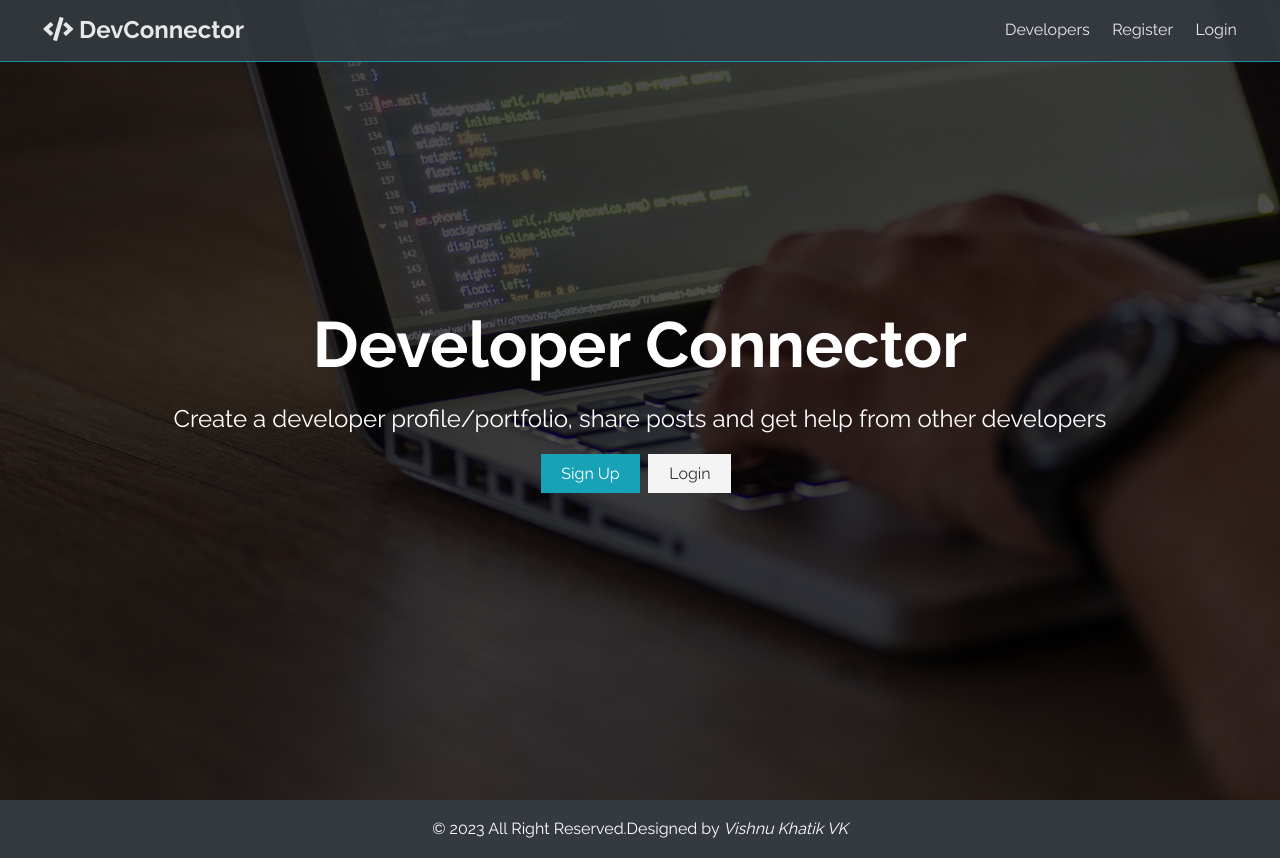
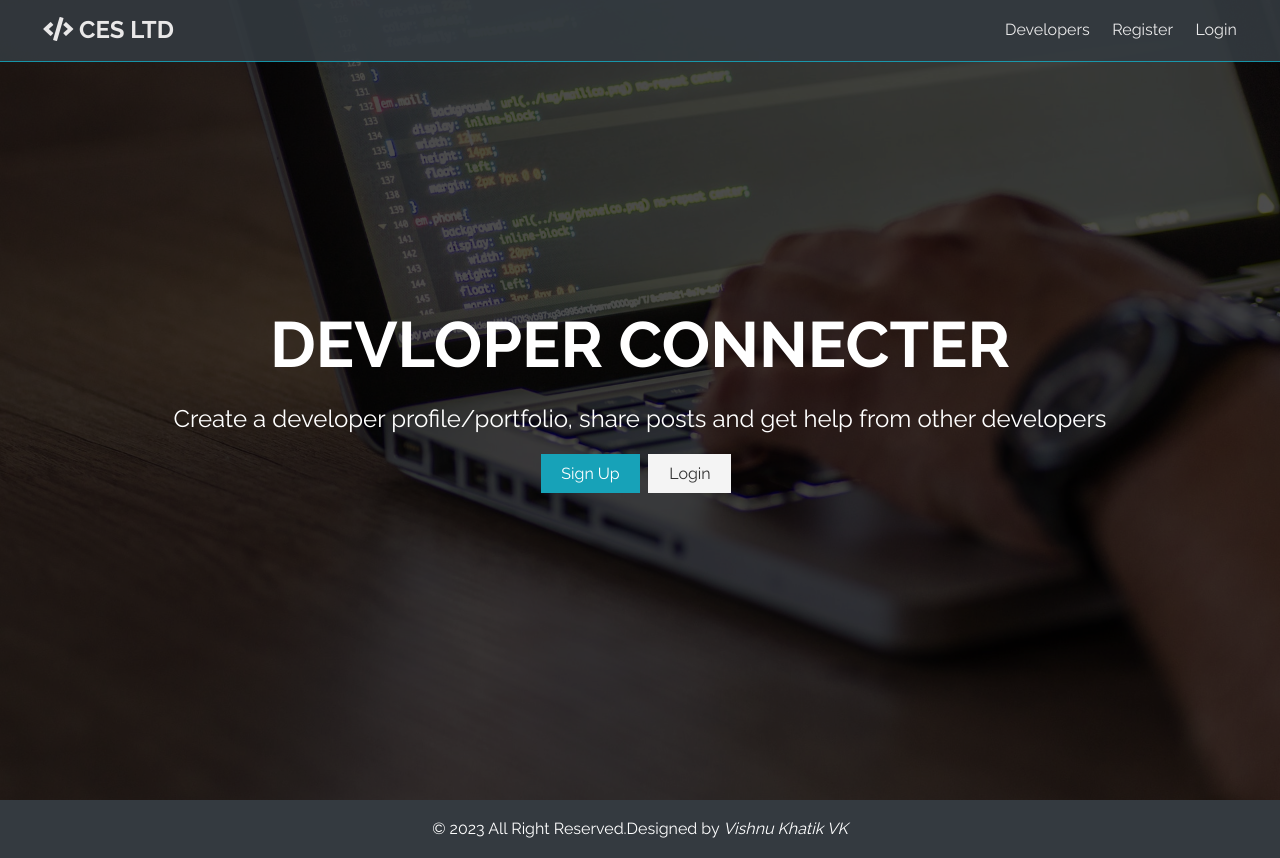
Before and after one commit to vishnukhatik/client-app-vue3, a Vue app: page / in a window 1280 px wide. Built offline with nearby package versions, Linux system fonts and the light colour scheme.

Commit message:
[ADD] props getting from comman place and access in vue components

```diff
--- a/src/app/App.vue
+++ b/src/app/App.vue
@@ -19,13 +19,4 @@ export default {
 };
 </script>
 
-<style>
-/* #app {
-  font-family: Avenir, Helvetica, Arial, sans-serif;
-  -webkit-font-smoothing: antialiased;
-  -moz-osx-font-smoothing: grayscale;
-  text-align: center;
-  color: #2c3e50;
-  margin-top: 60px;
-} */
-</style>
+<style></style>
--- a/src/app/core/components/layout/Footer.vue
+++ b/src/app/core/components/layout/Footer.vue
@@ -6,7 +6,8 @@
 </template>
 
 <script setup>
-const currentYear = new Date().getFullYear();
+import { computed } from "vue";
+const currentYear = computed(() => new Date().getFullYear());
 </script>
 
 <style></style>
--- a/src/app/core/components/layout/Landing.vue
+++ b/src/app/core/components/layout/Landing.vue
@@ -2,7 +2,7 @@
   <section class="landing">
     <div class="dark-overlay">
       <div class="landing-inner">
-        <h1 class="x-large">Developer Connector</h1>
+        <h1 class="x-large">{{ upprcaseText(propsName) }}</h1>
         <p class="lead">
           Create a developer profile/portfolio, share posts and get help from
           other developers
@@ -17,9 +17,18 @@
 </template>
 
 <script>
+import { landingProps } from "../../../utils/props";
 export default {
-  name: "Landing",
-  components: {},
+  name: "landing",
+  props: { ...landingProps },
+  setup() {
+    const upprcaseText = (element) => {
+      return element.toUpperCase();
+    };
+    return {
+      upprcaseText,
+    };
+  },
 };
 </script>
 
--- a/src/app/core/components/layout/Navbar.vue
+++ b/src/app/core/components/layout/Navbar.vue
@@ -1,7 +1,7 @@
 <template>
   <nav class="navbar bg-dark">
     <h1>
-      <a href="#"><i class="fas fa-code"></i> DevConnector</a>
+      <a href="#"><i class="fas fa-code"></i> {{ logo }}</a>
     </h1>
     <ul>
       <li><a href="#">Developers</a></li>
@@ -12,8 +12,11 @@
 </template>
 
 <script>
+import { navbarProps } from "../../../utils/props";
+
 export default {
   name: "Navbar",
+  props: { ...navbarProps },
   components: {},
 };
 </script>
--- /dev/null
+++ b/src/app/utils/props.js
@@ -0,0 +1,15 @@
+export const landingProps = {
+  propsName: {
+    type: String,
+    default: "Devloper Connecter",
+    required: true,
+  },
+};
+
+export const navbarProps = {
+  logo: {
+    type: String,
+    default: "CES LTD",
+    required: true,
+  },
+};
```
